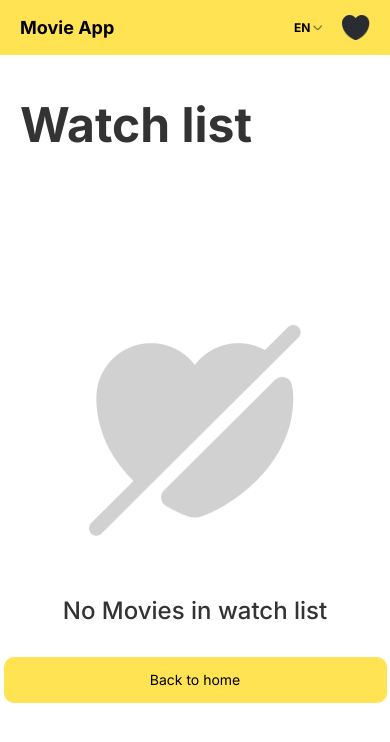
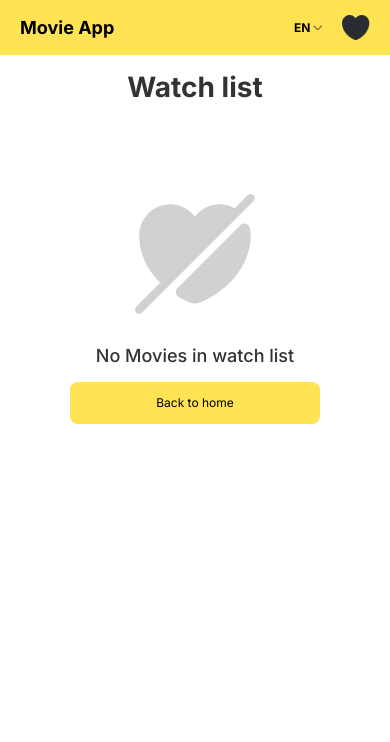
Before and after one commit to SaadAlShridah1/Movie_app, an Angular app: page /wishlist in a window 390 px wide. Shown: the top 742 px of the page. Built offline with nearby package versions, Linux system fonts and the light colour scheme.

Commit message:
- Added comprehensive responsive breakpoints for all screen sizes.  - Made wishlist-grid responsive. -  Fixed responsive problems.

```diff
--- a/src/app/components/wishlist/wishlist.component.scss
+++ b/src/app/components/wishlist/wishlist.component.scss
@@ -2,6 +2,18 @@
   max-width: 1400px;
   margin: 0 auto;
   padding: 40px 20px;
+
+  @media (max-width: 1024px) {
+    padding: 30px 20px;
+  }
+
+  @media (max-width: 768px) {
+    padding: 20px 15px;
+  }
+
+  @media (max-width: 480px) {
+    padding: 15px 10px;
+  }
 }
 
 .wishlist-header {
@@ -13,6 +25,28 @@
     font-weight: 700;
     margin: 0 0 24px 0;
     font-family: Inter;
+
+    @media (max-width: 1024px) {
+      font-size: 40px;
+    }
+
+    @media (max-width: 768px) {
+      font-size: 32px;
+      margin-bottom: 16px;
+    }
+
+    @media (max-width: 480px) {
+      font-size: 28px;
+      text-align: center;
+    }
+  }
+
+  @media (max-width: 768px) {
+    margin-bottom: 30px;
+  }
+
+  @media (max-width: 480px) {
+    margin-bottom: 20px;
   }
 }
 
@@ -20,6 +54,18 @@
   display: flex;
   gap: 16px;
   margin-bottom: 32px;
+
+  @media (max-width: 768px) {
+    gap: 12px;
+    margin-bottom: 24px;
+    justify-content: center;
+  }
+
+  @media (max-width: 480px) {
+    flex-direction: column;
+    gap: 8px;
+    align-items: center;
+  }
 }
 
 .tab-btn {
@@ -44,6 +90,18 @@
     color: white;
     box-shadow: 0 4px 12px rgba(0, 123, 255, 0.3);
   }
+
+  @media (max-width: 768px) {
+    padding: 10px 16px;
+    font-size: 14px;
+  }
+
+  @media (max-width: 480px) {
+    padding: 8px 16px;
+    font-size: 14px;
+    width: 200px;
+    text-align: center;
+  }
 }
 
 .wishlist-grid {
@@ -51,6 +109,22 @@
   grid-template-columns: repeat(2, 1fr);
   gap: 24px;
   margin-bottom: 40px;
+
+  @media (max-width: 1024px) {
+    gap: 20px;
+    margin-bottom: 32px;
+  }
+
+  @media (max-width: 768px) {
+    grid-template-columns: 1fr;
+    gap: 16px;
+    margin-bottom: 24px;
+  }
+
+  @media (max-width: 480px) {
+    gap: 12px;
+    margin-bottom: 20px;
+  }
 }
 
 .wishlist-card {
@@ -67,6 +141,28 @@
     transform: translateY(-4px);
     box-shadow: 0 8px 24px rgba(0, 0, 0, 0.15);
   }
+
+  @media (max-width: 1024px) {
+    border-radius: 12px;
+    min-height: 180px;
+  }
+
+  @media (max-width: 768px) {
+    flex-direction: column;
+    min-height: auto;
+    max-width: 400px;
+    margin: 0 auto;
+  }
+
+  @media (max-width: 480px) {
+    border-radius: 8px;
+    box-shadow: 0 2px 8px rgba(0, 0, 0, 0.1);
+
+    &:hover {
+      transform: translateY(-2px);
+      box-shadow: 0 4px 16px rgba(0, 0, 0, 0.15);
+    }
+  }
 }
 
 .wishlist-poster {
@@ -75,6 +171,26 @@
   border-radius: 27px;
   object-fit: cover;
   flex-shrink: 0;
+
+  @media (max-width: 1024px) {
+    width: 160px;
+    height: 240px;
+    border-radius: 20px;
+  }
+
+  @media (max-width: 768px) {
+    width: 100%;
+    height: auto;
+    aspect-ratio: 2/3;
+    max-width: 250px;
+    margin: 0 auto;
+    border-radius: 12px;
+  }
+
+  @media (max-width: 480px) {
+    border-radius: 8px;
+    max-width: 200px;
+  }
 }
 
 .wishlist-info {
@@ -90,6 +206,21 @@
     margin: 0 0 8px 0;
     font-family: Inter;
     line-height: 1.2;
+
+    @media (max-width: 1024px) {
+      font-size: 24px;
+    }
+
+    @media (max-width: 768px) {
+      font-size: 20px;
+      text-align: center;
+      margin-bottom: 12px;
+    }
+
+    @media (max-width: 480px) {
+      font-size: 18px;
+      margin-bottom: 8px;
+    }
   }
 
   .release-date {
@@ -97,6 +228,29 @@
     font-size: 14px;
     margin-bottom: 12px;
     font-family: Inter;
+
+    @media (max-width: 768px) {
+      text-align: center;
+      font-size: 13px;
+    }
+
+    @media (max-width: 480px) {
+      font-size: 12px;
+      margin-bottom: 8px;
+    }
+  }
+
+  @media (max-width: 1024px) {
+    padding: 20px;
+  }
+
+  @media (max-width: 768px) {
+    padding: 16px;
+    text-align: center;
+  }
+
+  @media (max-width: 480px) {
+    padding: 12px;
   }
 }
 
@@ -112,6 +266,24 @@
     font-weight: 600;
     color: #333;
     font-family: Inter;
+
+    @media (max-width: 768px) {
+      font-size: 14px;
+    }
+
+    @media (max-width: 480px) {
+      font-size: 13px;
+      margin-left: 6px;
+    }
+  }
+
+  @media (max-width: 768px) {
+    justify-content: center;
+    margin-bottom: 8px;
+  }
+
+  @media (max-width: 480px) {
+    gap: 3px;
   }
 }
 
@@ -122,6 +294,18 @@
   margin-bottom: 16px;
   flex: 1;
   font-family: Inter;
+
+  @media (max-width: 768px) {
+    font-size: 13px;
+    text-align: center;
+    margin-bottom: 12px;
+  }
+
+  @media (max-width: 480px) {
+    font-size: 12px;
+    margin-bottom: 8px;
+    line-height: 1.4;
+  }
 }
 
 .bookmark-icon {
@@ -133,6 +317,24 @@
   color: #FFE353;
   fill: #FFE353;
   cursor: pointer;
+
+  @media (max-width: 1024px) {
+    top: 20px;
+    right: 20px;
+    width: 20px;
+    height: 20px;
+  }
+
+  @media (max-width: 768px) {
+    position: static;
+    margin: 8px auto 0;
+    display: block;
+  }
+
+  @media (max-width: 480px) {
+    width: 18px;
+    height: 18px;
+  }
 }
 
 .content-type-badge {
@@ -170,6 +372,18 @@
       height: 100%;
       object-fit: contain;
     }
+
+    @media (max-width: 768px) {
+      width: 150px;
+      height: 150px;
+      margin-bottom: 24px;
+    }
+
+    @media (max-width: 480px) {
+      width: 120px;
+      height: 120px;
+      margin-bottom: 16px;
+    }
   }
 
   h2 {
@@ -178,6 +392,26 @@
     font-size: 24px;
     font-family: Inter;
     font-weight: 500;
+
+    @media (max-width: 768px) {
+      font-size: 20px;
+      margin-bottom: 24px;
+    }
+
+    @media (max-width: 480px) {
+      font-size: 18px;
+      margin-bottom: 16px;
+    }
+  }
+
+  @media (max-width: 768px) {
+    padding: 80px 20px;
+    min-height: 300px;
+  }
+
+  @media (max-width: 480px) {
+    padding: 60px 15px;
+    min-height: 250px;
   }
 }
 
@@ -204,6 +438,18 @@
       height: 100%;
       object-fit: contain;
     }
+
+    @media (max-width: 768px) {
+      width: 150px;
+      height: 150px;
+      margin-bottom: 24px;
+    }
+
+    @media (max-width: 480px) {
+      width: 120px;
+      height: 120px;
+      margin-bottom: 16px;
+    }
   }
 
   p {
@@ -212,6 +458,26 @@
     font-family: Inter;
     font-weight: 500;
     margin-bottom: 32px;
+
+    @media (max-width: 768px) {
+      font-size: 20px;
+      margin-bottom: 24px;
+    }
+
+    @media (max-width: 480px) {
+      font-size: 18px;
+      margin-bottom: 16px;
+    }
+  }
+
+  @media (max-width: 768px) {
+    padding: 80px 20px;
+    min-height: 300px;
+  }
+
+  @media (max-width: 480px) {
+    padding: 60px 15px;
+    min-height: 250px;
   }
 }
 
@@ -236,4 +502,22 @@
     background: #fdd835;
     transform: translateY(-2px);
   }
+
+  @media (max-width: 768px) {
+    width: 300px;
+    height: 44px;
+    font-size: 13px;
+  }
+
+  @media (max-width: 480px) {
+    width: 250px;
+    height: 42px;
+    font-size: 12px;
+    border-radius: 8px;
+  }
+
+  @media (max-width: 375px) {
+    width: 200px;
+    height: 40px;
+  }
 }
```
